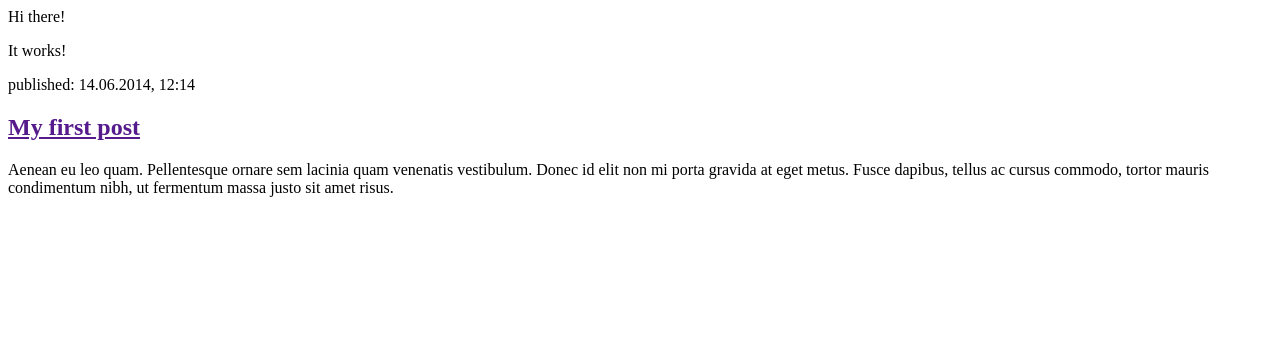
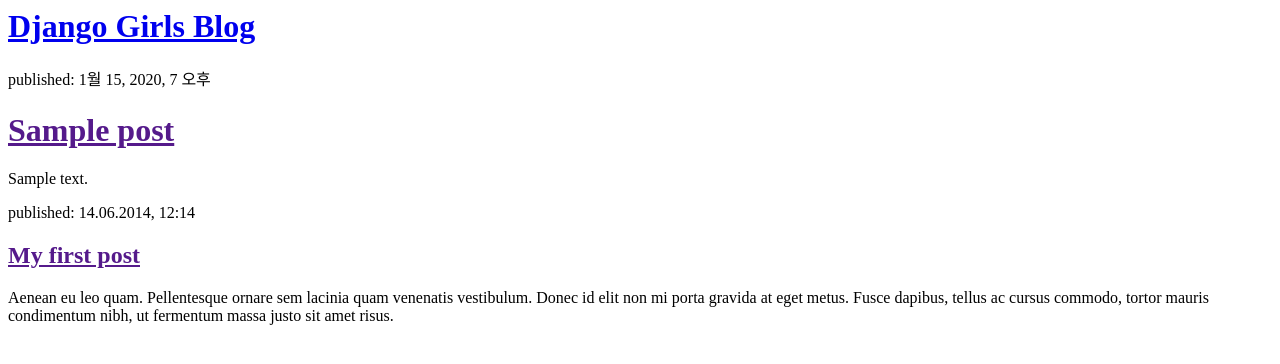
Before and after one commit to Hong822/my_first_blog, a Django app: template blog/templates/blog/post_list.html in a window 1280 px wide. Shown: the top 364 px of the page. Run offline with Django 3.2, Linux system fonts and the light colour scheme; the template is opened without the code that fills it: values that come from a table or form of the project are taken from there, others are empty; tables that the repository leaves empty hold one stand-in row (values such as "Sample post").

Commit message:
Modified Templates to display post for DB

```diff
--- a/blog/models.py
+++ b/blog/models.py
@@ -13,7 +13,7 @@
 		blank=True, null=True)
 
 	def publish(self):
-		self.piblished_date=timezone.now()
+		self.published_date=timezone.now()
 		self.save()
 	def __str__(self):
 		return self.title
--- a/blog/templates/blog/post_list.html
+++ b/blog/templates/blog/post_list.html
@@ -3,8 +3,19 @@
 		<title> ATDC Car Management </title>
 	</head>
 	<body>
-		<p>Hi there!</p>
-	    <p>It works!</p>
+
+	<div>
+    	<h1><a href="/">Django Girls Blog</a></h1>
+	</div>
+
+	{% for post in posts %}
+    	<div>
+        	<p>published: {{ post.published_date }}</p>
+        	<h1><a href="">{{ post.title }}</a></h1>
+        	<p>{{ post.text|linebreaksbr }}</p>
+    	</div>
+	{% endfor %}
+
 
 	    <div>
             <p>published: 14.06.2014, 12:14</p>
```
Also changed, not shown: blog/views.py (+4 -3 lines).
